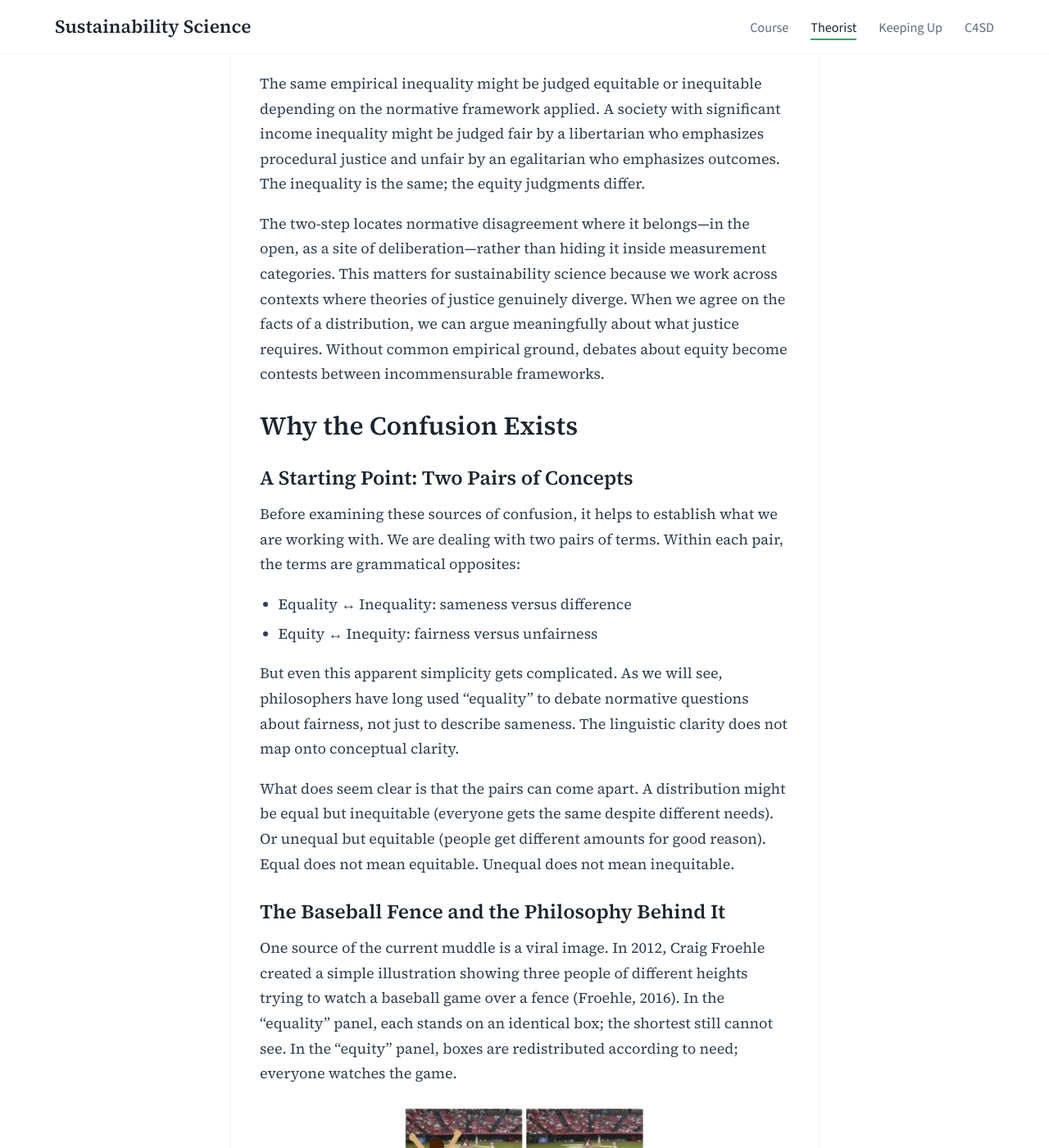
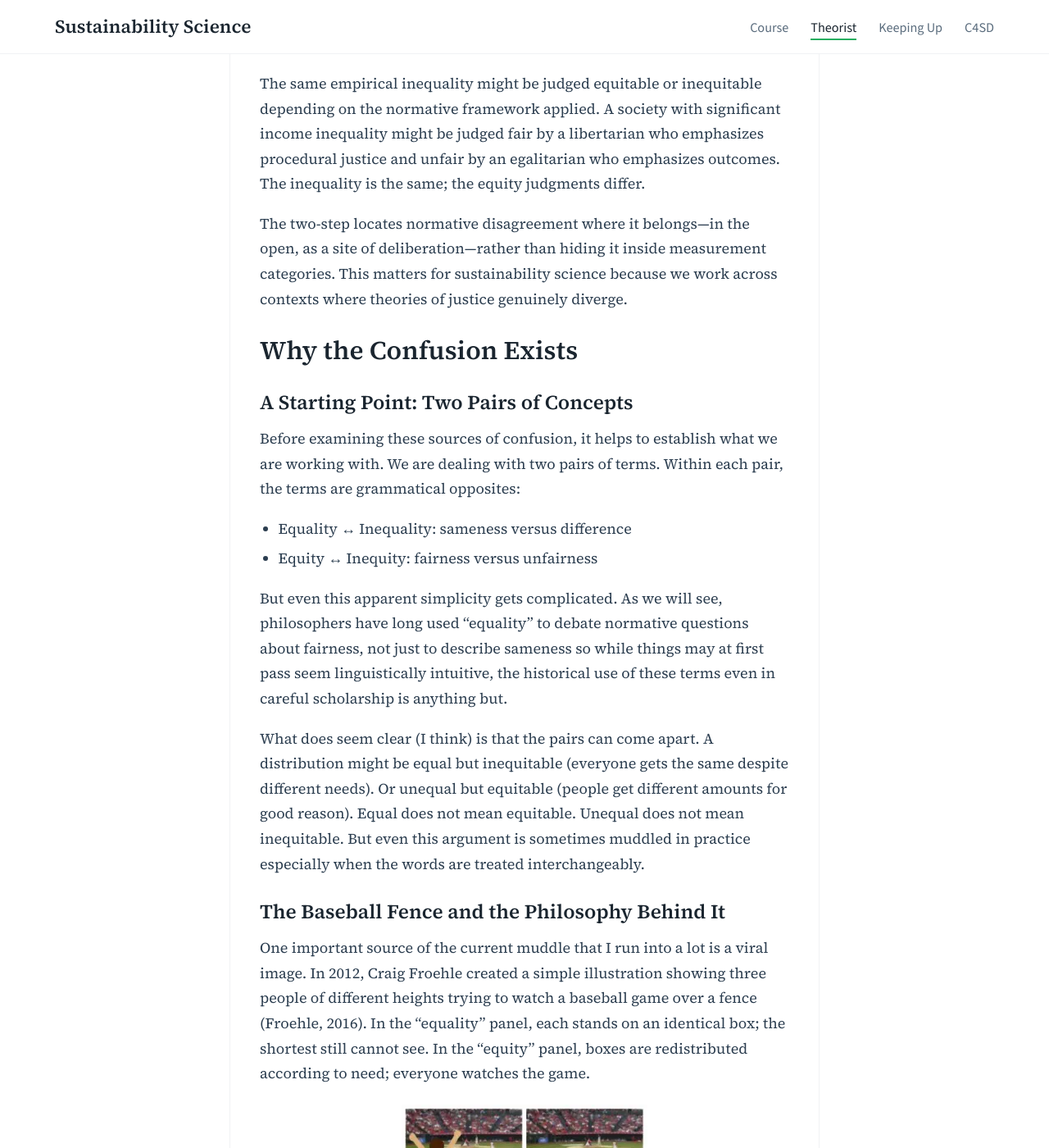
Before and after one commit to agharley/sustsci, a Jekyll site: the page built from blog/_posts/2026-01-05-inequality-inequity.md, in a window 1280 px wide and 1400 px high, scrolled down 1825 px. Shown: the whole window at 82% size. Built offline with Jekyll 4.4.1, drawn with Linux system fonts in a browser that asks for light colours; some of the changed text lies outside the part shown.

Commit message:
Update 2026-01-05-inequality-inequity.md

```diff
--- a/blog/_posts/2026-01-05-inequality-inequity.md
+++ b/blog/_posts/2026-01-05-inequality-inequity.md
@@ -30,7 +30,7 @@ The core idea is simple.
 
 The same empirical inequality might be judged equitable or inequitable depending on the normative framework applied. A society with significant income inequality might be judged fair by a libertarian who emphasizes procedural justice and unfair by an egalitarian who emphasizes outcomes. The inequality is the same; the equity judgments differ.
 
-The two-step locates normative disagreement where it belongs—in the open, as a site of deliberation—rather than hiding it inside measurement categories. This matters for sustainability science because we work across contexts where theories of justice genuinely diverge. When we agree on the facts of a distribution, we can argue meaningfully about what justice requires. Without common empirical ground, debates about equity become contests between incommensurable frameworks.
+The two-step locates normative disagreement where it belongs—in the open, as a site of deliberation—rather than hiding it inside measurement categories. This matters for sustainability science because we work across contexts where theories of justice genuinely diverge.
 
 ## Why the Confusion Exists
 
@@ -41,13 +41,13 @@ Before examining these sources of confusion, it helps to establish what we are w
 - Equality ↔ Inequality: sameness versus difference
 - Equity ↔ Inequity: fairness versus unfairness
 
-But even this apparent simplicity gets complicated. As we will see, philosophers have long used "equality" to debate normative questions about fairness, not just to describe sameness. The linguistic clarity does not map onto conceptual clarity.
+But even this apparent simplicity gets complicated. As we will see, philosophers have long used "equality" to debate normative questions about fairness, not just to describe sameness so while things may at first pass seem linguistically intuitive, the historical use of these terms even in careful scholarship is anything but.
 
-What does seem clear is that the pairs can come apart. A distribution might be equal but inequitable (everyone gets the same despite different needs). Or unequal but equitable (people get different amounts for good reason). Equal does not mean equitable. Unequal does not mean inequitable.
+What does seem clear (I think) is that the pairs can come apart. A distribution might be equal but inequitable (everyone gets the same despite different needs). Or unequal but equitable (people get different amounts for good reason). Equal does not mean equitable. Unequal does not mean inequitable. But even this argument is sometimes muddled in practice especially when the words are treated interchangeably.
 
 ### The Baseball Fence and the Philosophy Behind It
 
-One source of the current muddle is a viral image. In 2012, Craig Froehle created a simple illustration showing three people of different heights trying to watch a baseball game over a fence (Froehle, 2016). In the "equality" panel, each stands on an identical box; the shortest still cannot see. In the "equity" panel, boxes are redistributed according to need; everyone watches the game.
+One important source of the current muddle that I run into a lot is a viral image. In 2012, Craig Froehle created a simple illustration showing three people of different heights trying to watch a baseball game over a fence (Froehle, 2016). In the "equality" panel, each stands on an identical box; the shortest still cannot see. In the "equity" panel, boxes are redistributed according to need; everyone watches the game.
 
 ![Equality vs. Equity illustration showing three people of different heights watching a baseball game]({{ site.baseurl }}/assets/images/adapted_Froehle.png)
 
```
Also changed, not shown: other parts of blog/_posts/2026-01-05-inequality-inequity.md (+1 -1 lines).
